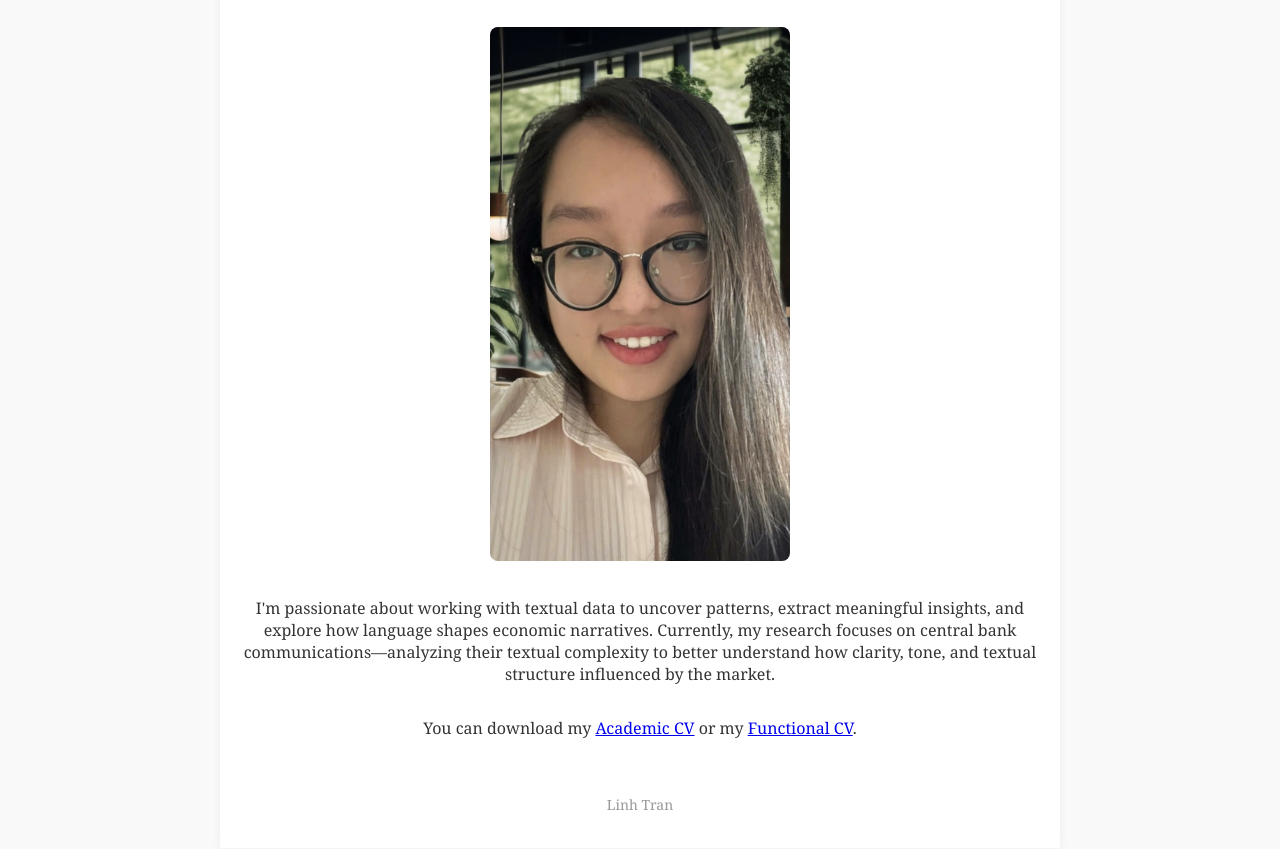
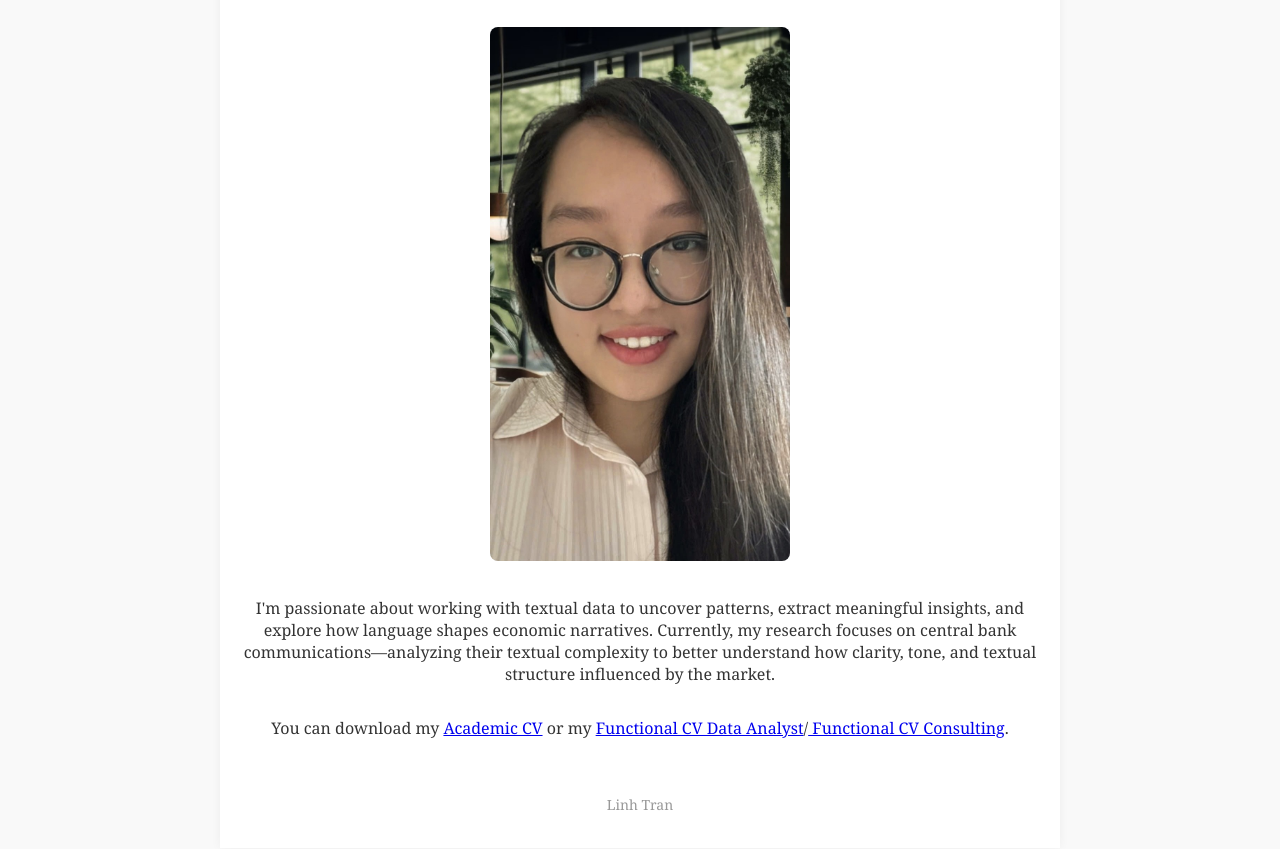
Before and after one commit to Tinaisha/TranLinh3.github.io, a plain HTML site: page index.html in a window 1280 px wide. Shown: the part 211-1060 px from the top of the page. Drawn offline with Linux system fonts and the light colour scheme.

Commit message:
Modify CV links in index.html
Updated CV links in the bio section to include separate functional CVs for Data Analyst and Consulting roles.

```diff
--- a/index.html
+++ b/index.html
@@ -29,7 +29,7 @@
       influenced by the market.
       </p>
       <p>
-        You can download my <a href="documents/CV_academic.pdf" target="_blank">Academic CV</a> or my <a href="documents/CV_functional.pdf" target="_blank"> Functional CV</a>.
+        You can download my <a href="documents/CV_academic.pdf" target="_blank">Academic CV</a> or my <a href="documents/CV_functional_Data.pdf" target="_blank"> Functional CV Data Analyst</a>/<a href="documents/CV_functional_Consulting.pdf" target="_blank"> Functional CV Consulting</a>.
       </p>
     </section>
 
```
